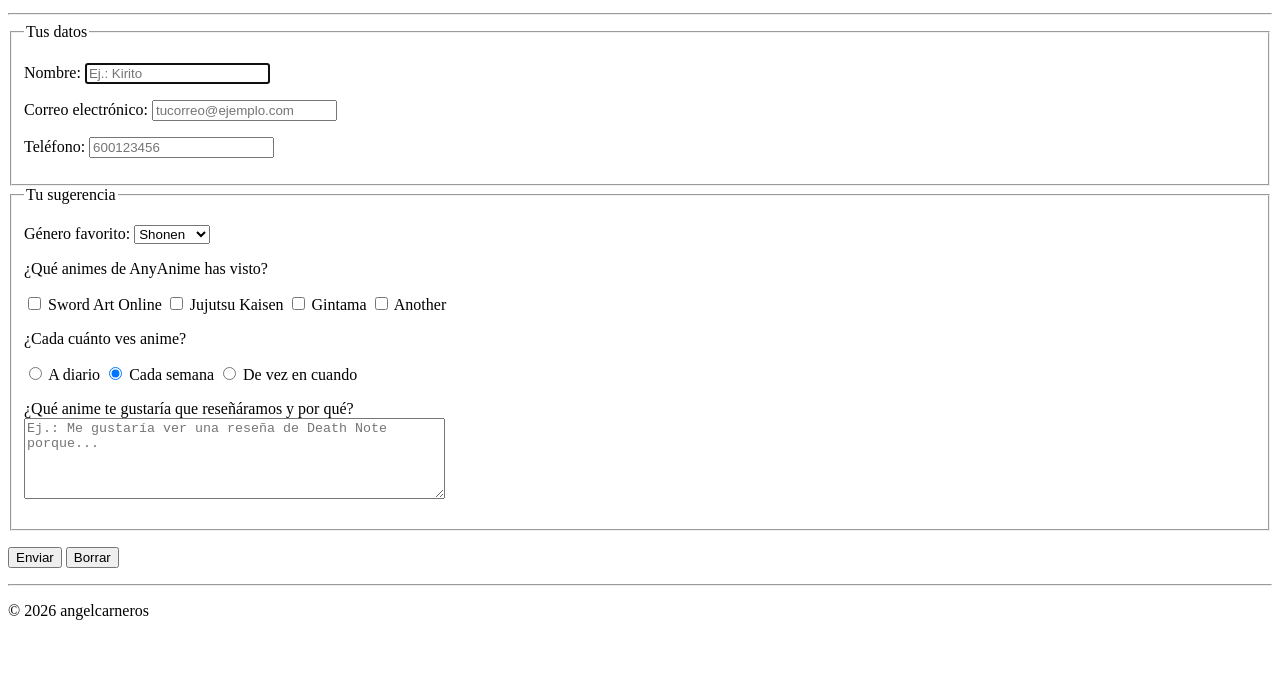
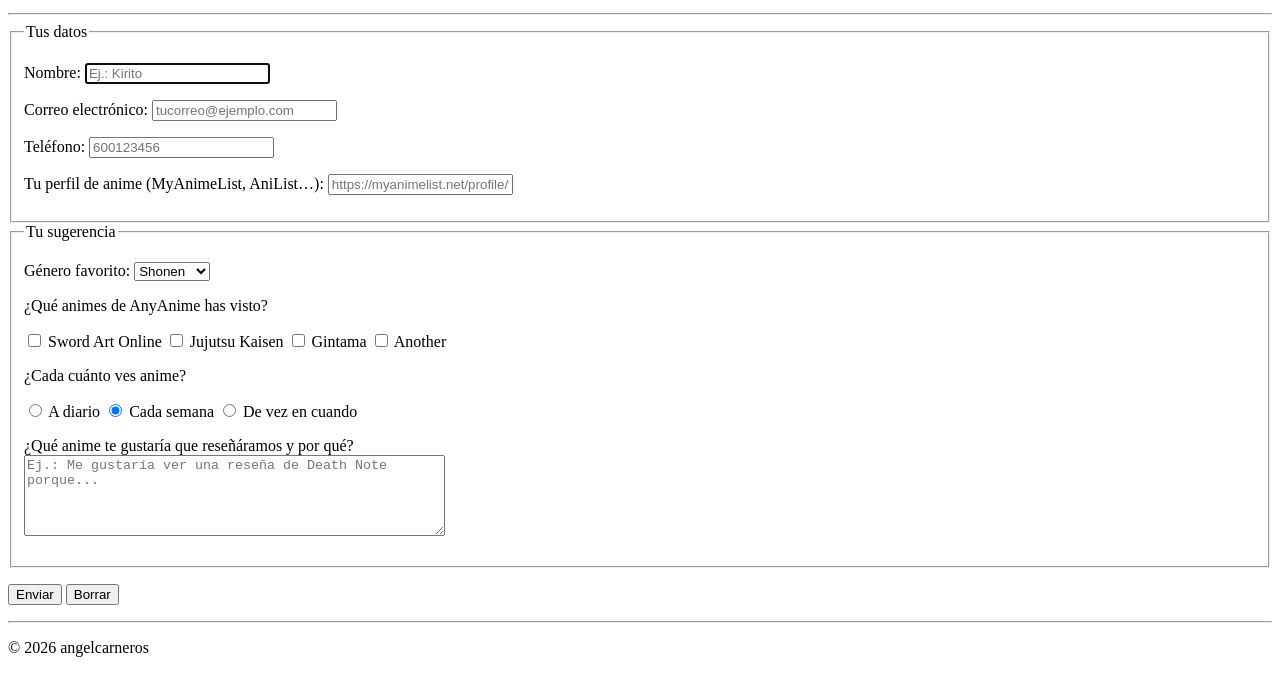
Before and after one commit to angelcarneros/Proyecto-Integrador-LM-2026, a plain HTML site: page proyecto/contacto.html in a window 1280 px wide. Shown: the part 230-903 px from the top of the page. Before the commit the page ends 866 px from the top, so only its background shows below. Drawn offline with Linux system fonts and the light colour scheme.

Commit message:
feat: campo url de perfil en formulario de contacto

```diff
--- a/proyecto/contacto.html
+++ b/proyecto/contacto.html
@@ -43,7 +43,12 @@
                  pattern="[6789][0-9]{8}"
                  title="9 dígitos sin espacios, empezando por 6, 7, 8 o 9 (Ej.: 600123456)">
         </p>
+        <p>
+          <label for="perfil">Tu perfil de anime (MyAnimeList, AniList…):</label>
+          <input type="url" id="perfil" name="perfil" placeholder="https://myanimelist.net/profile/tu-usuario">
+        </p>
       </fieldset>
+
 
       <!-- Fieldset 2: sugerencia y opinión sobre anime -->
       <fieldset>
```
